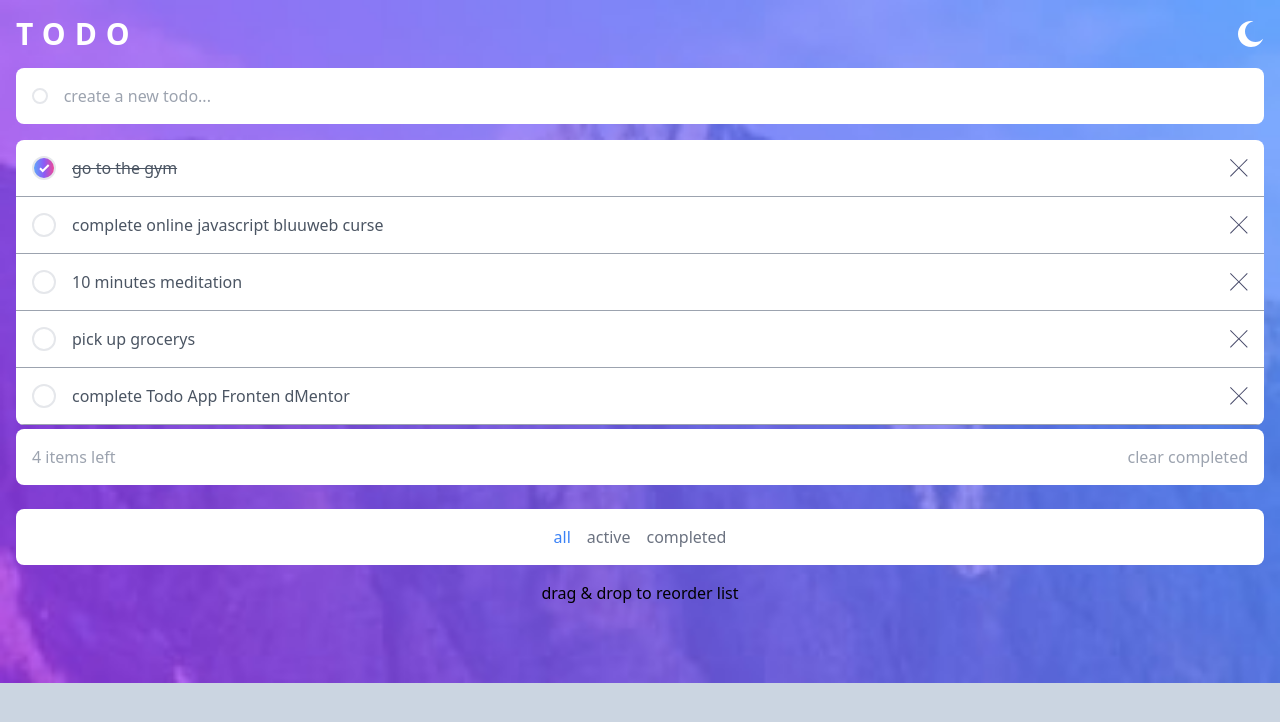
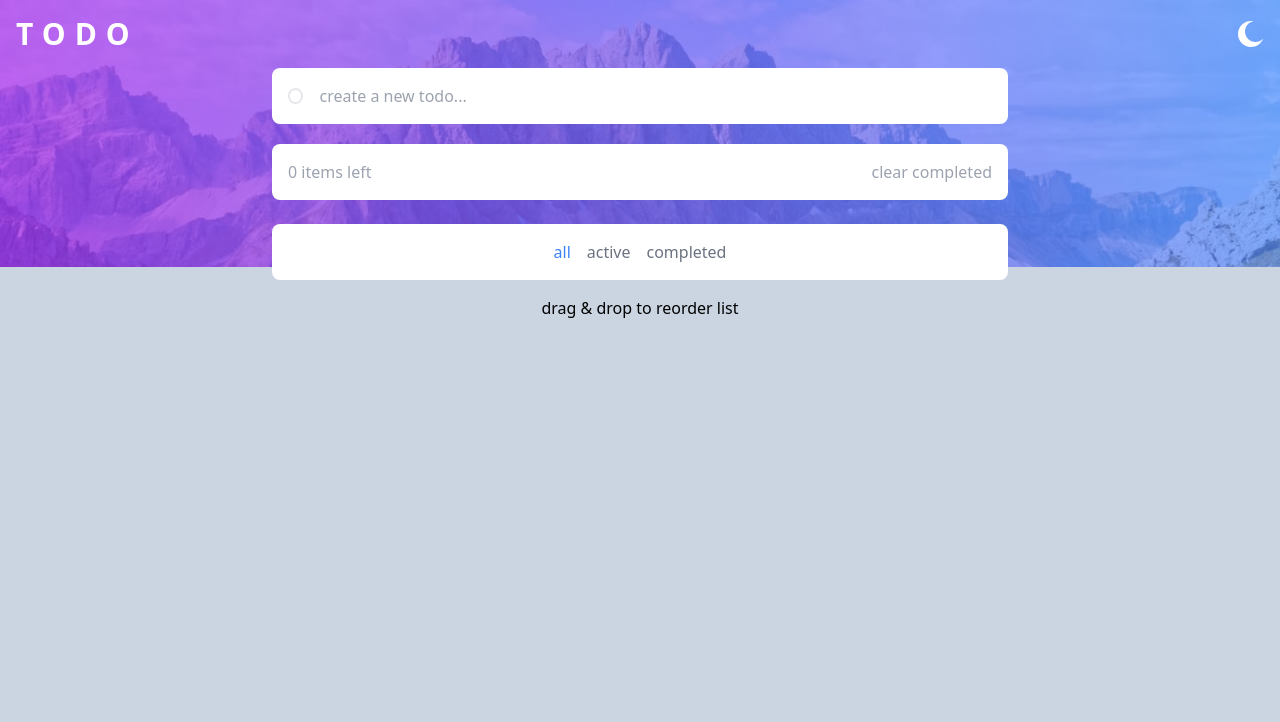
Before and after one commit to Abentancor/udemy-react-vite-TODO, a React (Vite) app: page / in a window 1280 px wide. Shown: the top 722 px of the page. Built offline with nearby package versions, Linux system fonts and the light colour scheme.

Commit message:
darkMode BrackPoint

```diff
--- a/src/App.jsx
+++ b/src/App.jsx
@@ -1,4 +1,4 @@
-import React, { useState } from 'react'
+import React, { useEffect, useState } from 'react'
 import Footer from './Components/Footer'
 import Header from './Components/Header'
 import TodoComputed from './Components/TodoComputed'
@@ -6,7 +6,7 @@ import TodoCreate from './Components/TodoCreate'
 import TodoFilter from './Components/TodoFilter'
 import TodoList from './Components/TodoList'
 
-const initialStatesTodo = [
+/*const initialStatesTodo = [
   {
     id: 1,
     title: 'go to the gym',
@@ -32,11 +32,17 @@ const initialStatesTodo = [
     title: 'complete Todo App Fronten dMentor',
     completed: false,
   }
-]
+]*/
+
+const initialStatesTodo = JSON.parse(localStorage.getItem('todos')) || []
+
 
 const App = () => {
 
   const [todos, setTodos] = useState(initialStatesTodo)
+  useEffect(()=>{
+      localStorage.setItem('todos', JSON.stringify(todos))
+  }, [todos])
 
   const createTodo = (title) =>{
       const newTodo = {
@@ -78,11 +84,11 @@ const App = () => {
 
 
   return (
-   <div className="bg-[url('./assets/images/bg-mobile-light.jpg')] dark:bg-[url('./assets/images/bg-mobile-dark.jpg')] bg-no-repeat bg-contain bg-slate-300 min-h-screen dark:bg-slate-900">
+   <div className="bg-[url('./assets/images/bg-mobile-light.jpg')] dark:bg-[url('./assets/images/bg-mobile-dark.jpg')] bg-no-repeat bg-contain bg-slate-300 min-h-screen dark:bg-slate-900 md:bg-[url('./assets/images/bg-desktop-light.jpg')] dark:md:bg-[url('./assets/images/bg-desktop-dark.jpg')] transition-all duration-1000 ">
 
     <Header/>
 
-    <main className='container mx-auto px-4 mb-4 '>
+    <main className='container mx-auto px-4 mb-4 max-w-3xl'>
       <TodoCreate createTodo={createTodo}/>
       <TodoList todos={filteredTodos()} removeTodo={removeTodo} updateTodo={updateTodo} />
       <TodoComputed computedItemLeft={computedItemLeft} clearCompleted={clearCompleted} />
--- a/src/Components/Header.jsx
+++ b/src/Components/Header.jsx
@@ -26,7 +26,7 @@ const Header = () => {
     <header className='container mx-auto px-4 '>
     <div className='flex justify-between py-4'>
       <h1 className='uppercase text-white text-3xl font-semibold tracking-[0.3em]'>Todo</h1>
-      <button onClick={()=> setDarkMode(!darkMode)}>
+      <button onClick={()=> setDarkMode(!darkMode)} className='transition-all duration-1000'>
           {
             darkMode? <IconSun/> : <IconMoon/>
           }
--- a/src/Components/TodoComputed.jsx
+++ b/src/Components/TodoComputed.jsx
@@ -1,7 +1,7 @@
 
 const TodoComputed = ({computedItemLeft, clearCompleted}) => {
   return (
-    <section className=' transition-all duration-500 p-4 flex justify-between mx-auto mb-6 container bg-white mt-1 rounded-lg dark:bg-slate-800 '>
+    <section className='transition-all duration-1000 p-4 flex justify-between mx-auto mb-6 container bg-white mt-1 rounded-lg dark:bg-slate-800 '>
     <span className='text-gray-400 dark:text-gray-300'>{computedItemLeft} items left</span>
     <button onClick={clearCompleted} className='text-gray-400 dark:text-gray-300'>clear completed</button>
     </section>
--- a/src/Components/TodoCreate.jsx
+++ b/src/Components/TodoCreate.jsx
@@ -17,10 +17,10 @@ const TodoCreate = ({createTodo}) => {
   }
 
     return(
-        <form onSubmit={handleSubmitAddTodo} className=' dark:bg-slate-800 transition-all duration-500 bg-white rounded-lg overflow-hidden py-4 flex gap-4 items-center px-4 mb-4'>
+        <form onSubmit={handleSubmitAddTodo} className=' dark:bg-slate-800 transition-all duration-1000 bg-white rounded-lg overflow-hidden py-4 flex gap-4 items-center px-4 mb-4'>
         <span className='rounded-full border-2 w-4 h-4 inline-block  '></span>
         <input
-          className='w-full text-gray-500 dark:text-gray-300 outline-none transition-all duration-500 dark:bg-slate-800 '
+          className='w-full text-gray-500 dark:text-gray-300 outline-none transition-all duration-1000 dark:bg-slate-800 '
           type="text"
           placeholder='create a new todo...'
           value={title}
--- a/src/Components/TodoFilter.jsx
+++ b/src/Components/TodoFilter.jsx
@@ -2,7 +2,7 @@
 const TodoFilter = ({changeFilter, filter}) => {
   return (
   <section className='container mx-auto '>
-      <div className='bg-white flex justify-center gap-4 p-4 rounded-lg mb-4 dark:bg-slate-800 transition-all duration-500'>
+      <div className='bg-white flex justify-center gap-4 p-4 rounded-lg mb-4 dark:bg-slate-800 transition-all duration-1000'>
         <button  className={`${filter === "all" ? "text-blue-500 hover:text-gray-500" : "text-gray-500 hover:text-blue-500"}`}
             onClick={()=>changeFilter('all')}>all</button>
         <button  className={`${filter === "active" ? "text-violet-500 hover:text-gray-500" : "text-gray-500 hover:text-violet-500"}`}
--- a/src/Components/TodoItem.jsx
+++ b/src/Components/TodoItem.jsx
@@ -7,7 +7,7 @@ const TodoItem = ({todo, updateTodo, removeTodo}) => {
 
 
   return (
-  <article className='flex gap-4 py-4 items-center dark:bg-slate-800 border-b-gray-400 border-b px-4 transition-all duration-500'>
+  <article className='flex gap-4 py-4 items-center dark:bg-slate-800 border-b-gray-400 border-b px-4 transition-all duration-1000'>
       <button
           onClick={()=>updateTodo(id)}
           className= {`w-6 h-6 rounded-full border-2 flex ${completed ? "justify-center items-center bg-gradient-to-r from-blue-400  via-violet-500 to-pink-500" : "inline-block"}`}>
--- a/src/Components/TodoList.jsx
+++ b/src/Components/TodoList.jsx
@@ -3,7 +3,7 @@ import TodoItem from './TodoItem'
 
 const TodoList = ({todos, removeTodo, updateTodo}) => {
   return (
-    <div className='bg-white dark:bg-slate-800 rounded-lg  overflow-hidden transition-all duration-500'>
+    <div className='bg-white dark:bg-slate-800 rounded-lg  overflow-hidden transition-all duration-1000'>
 
       {todos.map((todo) =>
         <TodoItem key={todo.id} todo={todo} removeTodo={removeTodo} updateTodo={updateTodo} />
```
